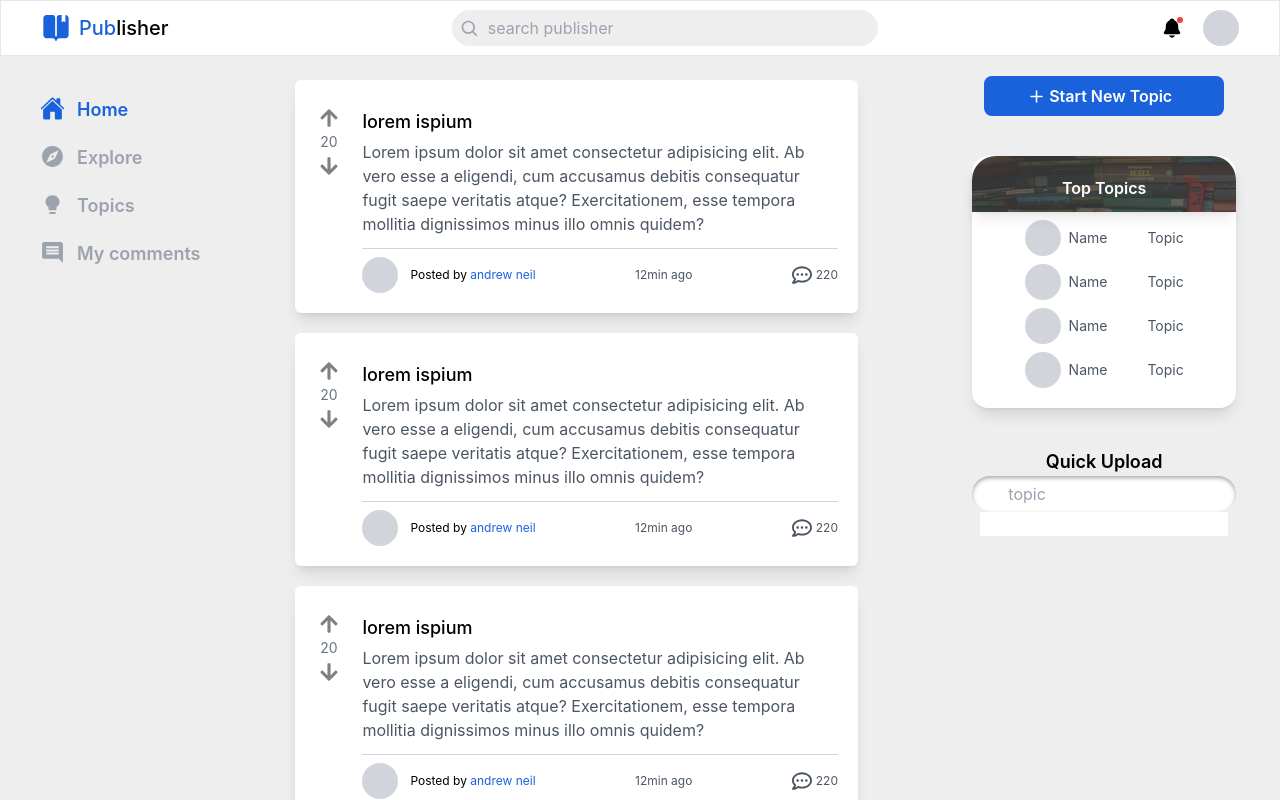
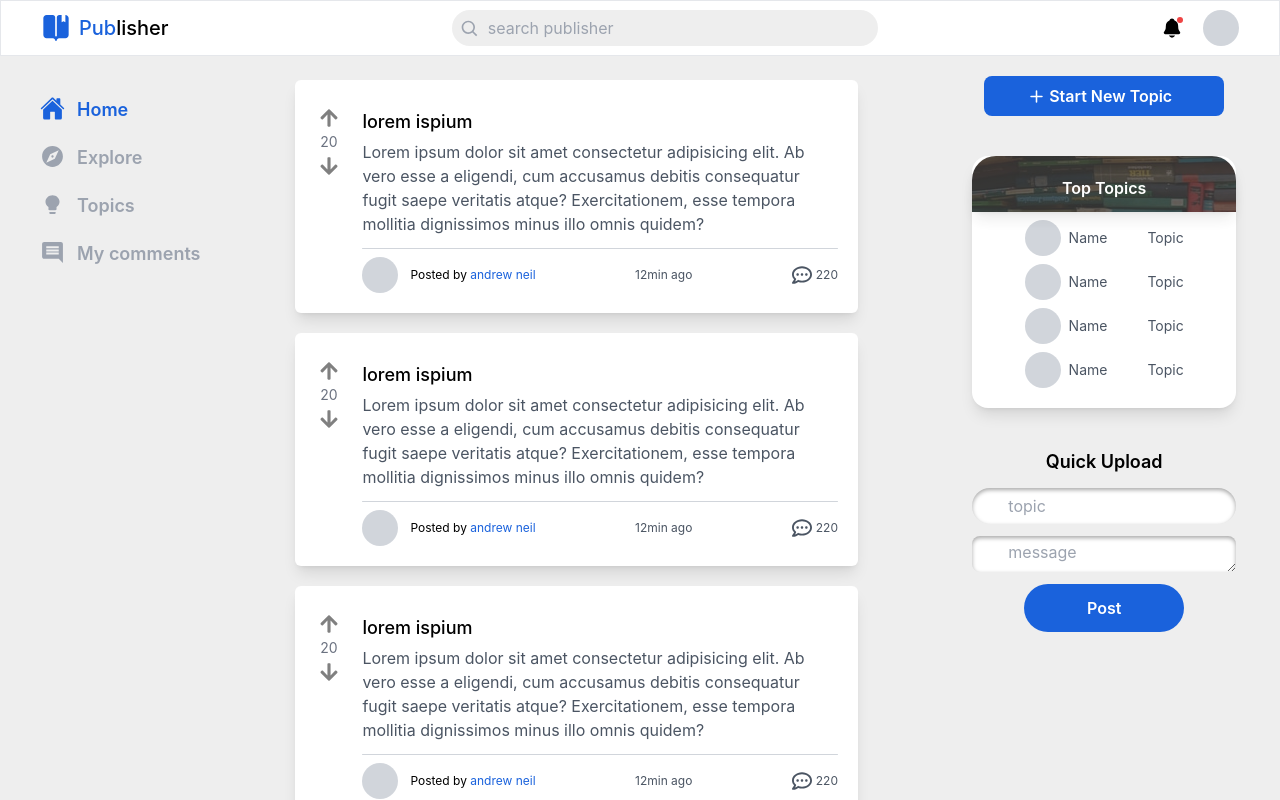
Before and after one commit to Michaeloye/publisher, a React (Vite) app: page /home in a window 1280 px wide. Built offline with nearby package versions, Linux system fonts and the light colour scheme; no server answers.

Commit message:
Add textarea input

```diff
--- a/src/components/QuickPost/QuickPost.jsx
+++ b/src/components/QuickPost/QuickPost.jsx
@@ -2,7 +2,7 @@ import React from "react";
 
 function QuickPost() {
   return (
-    <div className="md:w-3/4">
+    <div className="md:w-3/4 flex flex-col items-center gap-3">
       <p className="text-lg font-semibold">Quick Upload</p>
       <input
         type="text"
@@ -10,7 +10,7 @@ function QuickPost() {
         placeholder="topic"
         autoComplete="off"
         spellCheck="false"
-        className="w-full h-8 md:h-9 px-9 py-1 rounded-full bg-white text-sm focus:outline-none md:text-base inner shadow-inner"
+        className="w-full h-8 md:h-9 px-9 py-1 rounded-full bg-white text-sm focus:outline-none lg:text-base inner shadow-inner"
         style={{
           "--tw-shadow": "inset 0 2px 4px 0 rgb(0 0 0 / 0.35)",
           "--tw-shadow-colored": "inset 0 2px 4px 0 var(--tw-shadow-color)",
@@ -18,7 +18,23 @@ function QuickPost() {
             "var(--tw-ring-offset-shadow, 0 0 #0000), var(--tw-ring-shadow, 0 0 #0000), var(--tw-shadow)",
         }}
       />
-      <input type="textarea" />
+      <textarea
+        type="text"
+        name="topic"
+        placeholder="message"
+        autoComplete="off"
+        spellCheck="false"
+        className="w-full h-8 md:h-9 px-9 py-1 rounded-lg bg-white text-sm focus:outline-none lg:text-base inner shadow-inner"
+        style={{
+          "--tw-shadow": "inset 0 2px 4px 0 rgb(0 0 0 / 0.35)",
+          "--tw-shadow-colored": "inset 0 2px 4px 0 var(--tw-shadow-color)",
+          boxShadow:
+            "var(--tw-ring-offset-shadow, 0 0 #0000), var(--tw-ring-shadow, 0 0 #0000), var(--tw-shadow)",
+        }}
+      ></textarea>
+      <div className="bg-primary-blue rounded-full h-12 w-40 flex justify-center items-center text-white font-semibold">
+        Post
+      </div>
     </div>
   );
 }
```
